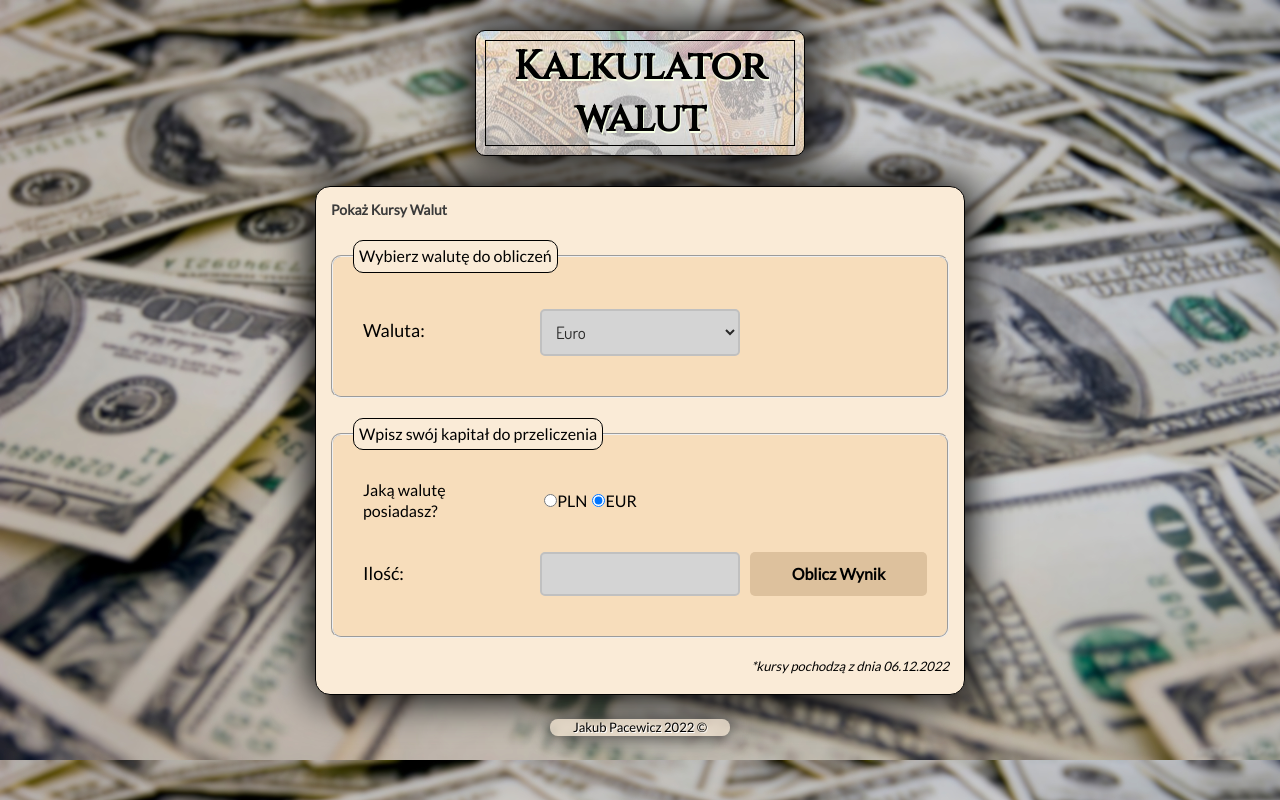
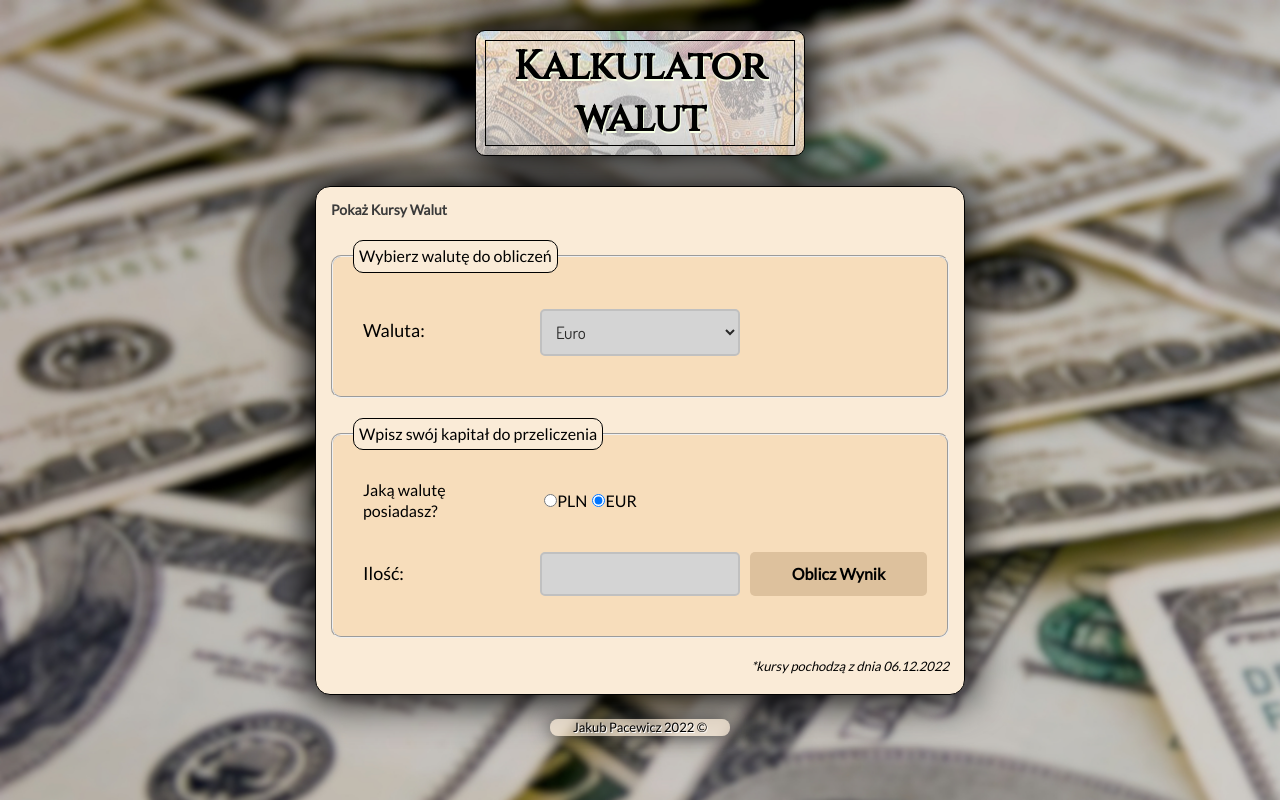
Before and after one commit to pecet3/currencyConverter-react, a React (Create React App) app: page / in a window 1280 px wide. Built offline with nearby package versions, Linux system fonts and the light colour scheme.

Commit message:
box-size

```diff
--- a/src/index.css
+++ b/src/index.css
@@ -16,5 +16,5 @@ body {
   line-height: 1.3;
   font-family: 'Lato', sans-serif;
   background-image: url('./images/background.jpg');
-  background-size:cover;
+  background-size:2560px 1440px;
 }
```
